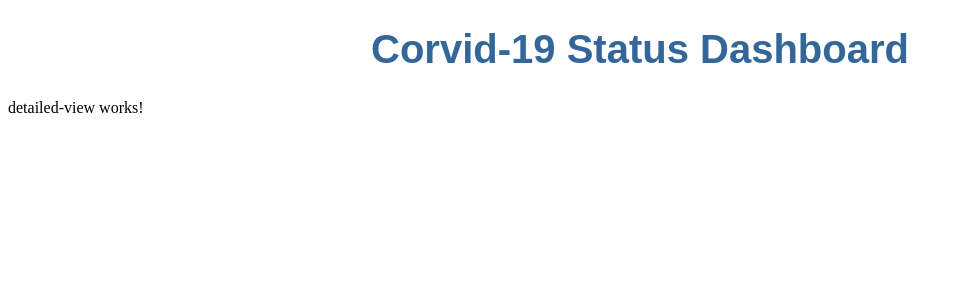
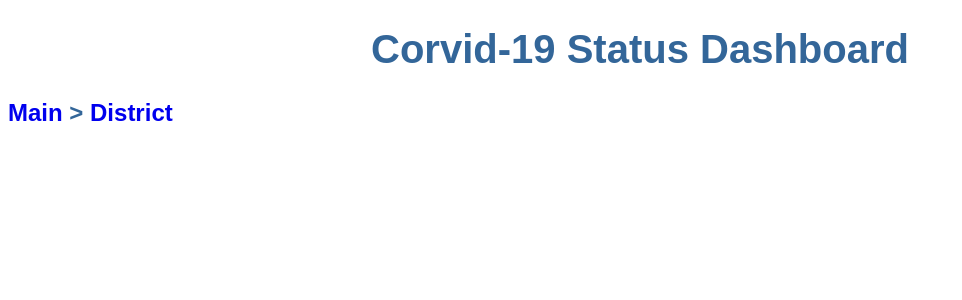
Before and after one commit to thilinaekanayaka/covid-dashboard-client, an Angular app: page /case-detailed/1 in a window 1280 px wide. Shown: the top 300 px of the page, without its empty margins (0-962 px from the left). Built offline with nearby package versions, Linux system fonts and the light colour scheme; no server answers.

Commit message:
detailed view and structure

```diff
--- a/src/app/detailed-view/detailed-view.component.css
+++ b/src/app/detailed-view/detailed-view.component.css
@@ -0,0 +1,7 @@
+h2 {
+    color: #369;
+    font-family: Arial, Helvetica, sans-serif;
+}
+a {
+    text-decoration: none;
+}
--- a/src/app/detailed-view/detailed-view.component.html
+++ b/src/app/detailed-view/detailed-view.component.html
@@ -1 +1,3 @@
-<p>detailed-view works!</p>
+<h2><a routerLink="/dashboard">Main</a> > <a routerLink="/district-dashboard/{{ districtID }}">{{ district }} District</a></h2>
+<div>{{ name }}</div>
+<div>{{ age }}</div>
--- a/src/app/detailed-view/detailed-view.component.ts
+++ b/src/app/detailed-view/detailed-view.component.ts
@@ -1,4 +1,7 @@
 import { Component, OnInit } from '@angular/core';
+import { ActivatedRoute } from '@angular/router';
+import { Districts } from '../districts';
+import { SyncService } from '../sync.service';
 
 @Component({
   selector: 'app-detailed-view',
@@ -6,10 +9,24 @@ import { Component, OnInit } from '@angular/core';
   styleUrls: ['./detailed-view.component.css']
 })
 export class DetailedViewComponent implements OnInit {
+  caseID: any;
+  district: any;
+  districtID: any;
+  name: any = '';
+  age: any = '';
 
-  constructor() { }
+  constructor(private route: ActivatedRoute, private syncService: SyncService) {
+    this.caseID = this.route.snapshot.paramMap.get('id');
+  }
 
   ngOnInit(): void {
+    this.syncService.getCaseByID(this.caseID).subscribe(data => {
+      console.log(data)
+      this.districtID = data["location"]["district"];
+      this.district = Districts[data["location"]["district"]];
+      this.name = data["name"];
+      this.age = data["age"];
+    });
   }
 
 }
--- a/src/app/main-dashboard/main-dashboard.component.ts
+++ b/src/app/main-dashboard/main-dashboard.component.ts
@@ -8,8 +8,8 @@ import { Districts } from '../districts';
   styleUrls: ['./main-dashboard.component.css']
 })
 export class MainDashboardComponent implements OnInit {
-  cases:any;
-  districts:any;
+  cases: any;
+  districts: any;
 
   constructor(private syncService: SyncService) {
     this.districts = Districts;
--- a/src/app/sub-dashboard/sub-dashboard.component.html
+++ b/src/app/sub-dashboard/sub-dashboard.component.html
@@ -1,5 +1,5 @@
-<h2>{{ district }} District</h2>
-<a *ngFor="let case of cases" class="col-1-4">
+<h2><a routerLink="/dashboard">Main</a> > {{ district }} District</h2>
+<a *ngFor="let case of cases" class="col-1-4" routerLink="/case-detailed/{{ case['_id'] }}">
     <div class="module">
         <h4>{{ case["name"] }}</h4>
     </div>
--- a/src/app/sub-dashboard/sub-dashboard.component.ts
+++ b/src/app/sub-dashboard/sub-dashboard.component.ts
@@ -9,16 +9,19 @@ import { SyncService } from '../sync.service';
   styleUrls: ['./sub-dashboard.component.css']
 })
 export class SubDashboardComponent implements OnInit {
-  cases:any;
+  cases: any;
+  districtID: any;
   district: any;
 
-  constructor(private route: ActivatedRoute, private syncService: SyncService) { }
+  constructor(private route: ActivatedRoute, private syncService: SyncService) {
+    this.districtID = this.route.snapshot.paramMap.get('id');
+  }
 
   ngOnInit(): void {
-    this.district = Districts[this.route.snapshot.paramMap.get('id')];
-    this.syncService.getCasesByDistrict(this.route.snapshot.paramMap.get('id')).subscribe(data => {
-      console.log(data);
+    this.district = Districts[this.districtID];
+    this.syncService.getCasesByDistrict(this.districtID).subscribe(data => {
       this.cases = data;
+      console.log(data)
     });
   }
 
--- a/src/app/sync.service.ts
+++ b/src/app/sync.service.ts
@@ -52,4 +52,16 @@ export class SyncService {
       })
     );
   }
+
+  getCaseByID(id: any): Observable<any[]> {
+    return this.http.get<any[]>('http://localhost:3000/case-by-id', {
+      params: {
+        _id: id
+      }
+    }).pipe(
+      map((data) => {
+        return data;
+      })
+    );
+  }
 }
```
